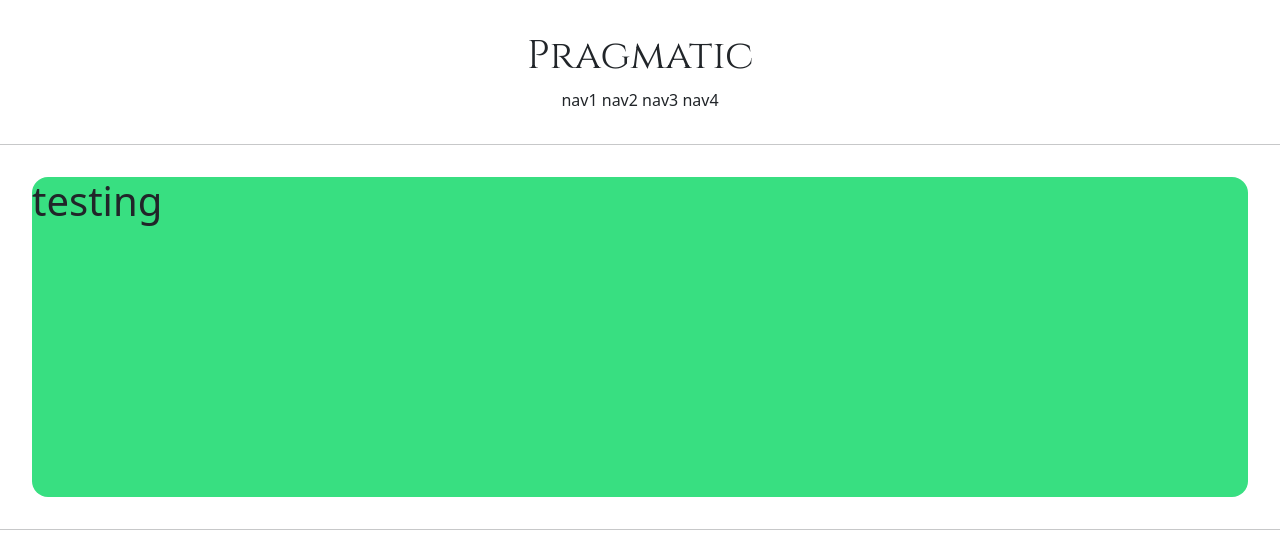
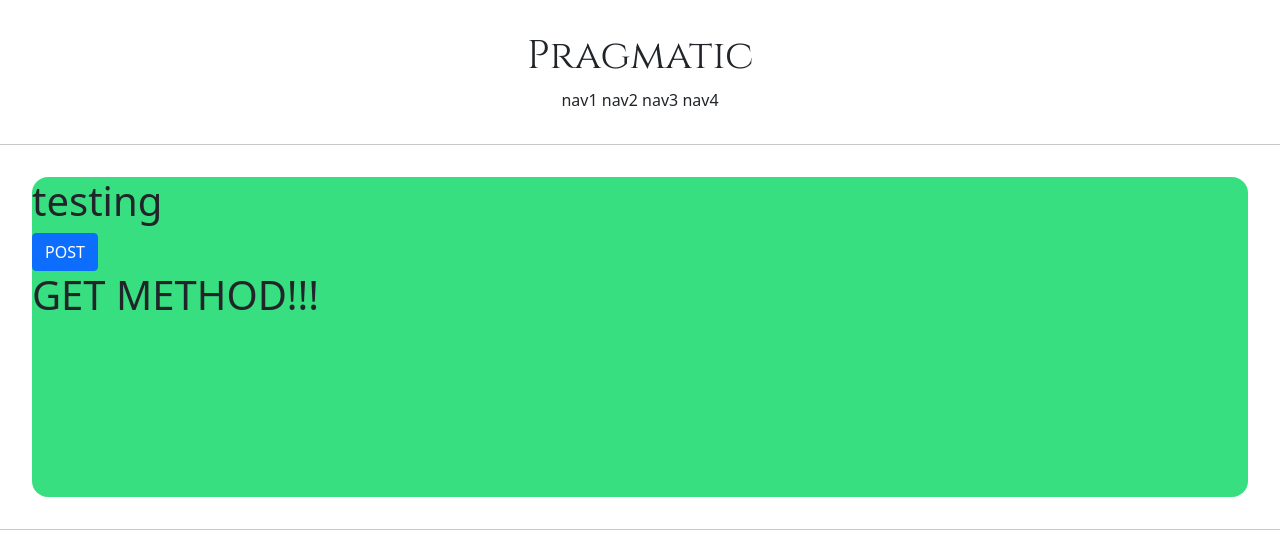
Before and after one commit to JBG0000/pragmatic, a Django app: page /account/hello_world/ in a window 1280 px wide. Shown: the top 559 px of the page. Run offline with Django 3.2, Linux system fonts and the light colour scheme.

Commit message:
django course 16 coummit

```diff
--- a/accountap/templates/accountap/hello_world.html
+++ b/accountap/templates/accountap/hello_world.html
@@ -6,6 +6,16 @@
         <h1>
             testing
         </h1>
+
+        <form action="/account/hello_world/" method="post"> <!-- 이 주소로 요청 보낸다 -->
+            {% csrf_token %} {# 장고에서 제공하는 보안기능, 따라서 꼭 적어줘야한다 #}
+            <input type="submit" class="btn btn-primary" value="POST">
+        </form>
+
+        <h1>
+            {{ text }}  {# POST 뷰랑 모델에 받아오는... 그런... #}
+        </h1>
+
     </div>  <!-- 프론트엔드 중간 body 부분 변경(extends 구문 사용) -->
 
 {% endblock %}
--- a/accountap/views.py
+++ b/accountap/views.py
@@ -5,4 +5,8 @@ from django.shortcuts import render
 
 
 def hello_world(request):
-    return render(request, 'accountap/hello_world.html')
+
+    if request.method == "POST":    #post : 객체를 생성할때 주로 사용
+        return render(request, 'accountap/hello_world.html', context={'text': 'POST METHOD!!!'})
+    else:
+        return render(request, 'accountap/hello_world.html', context={'text': 'GET METHOD!!!'})
```
